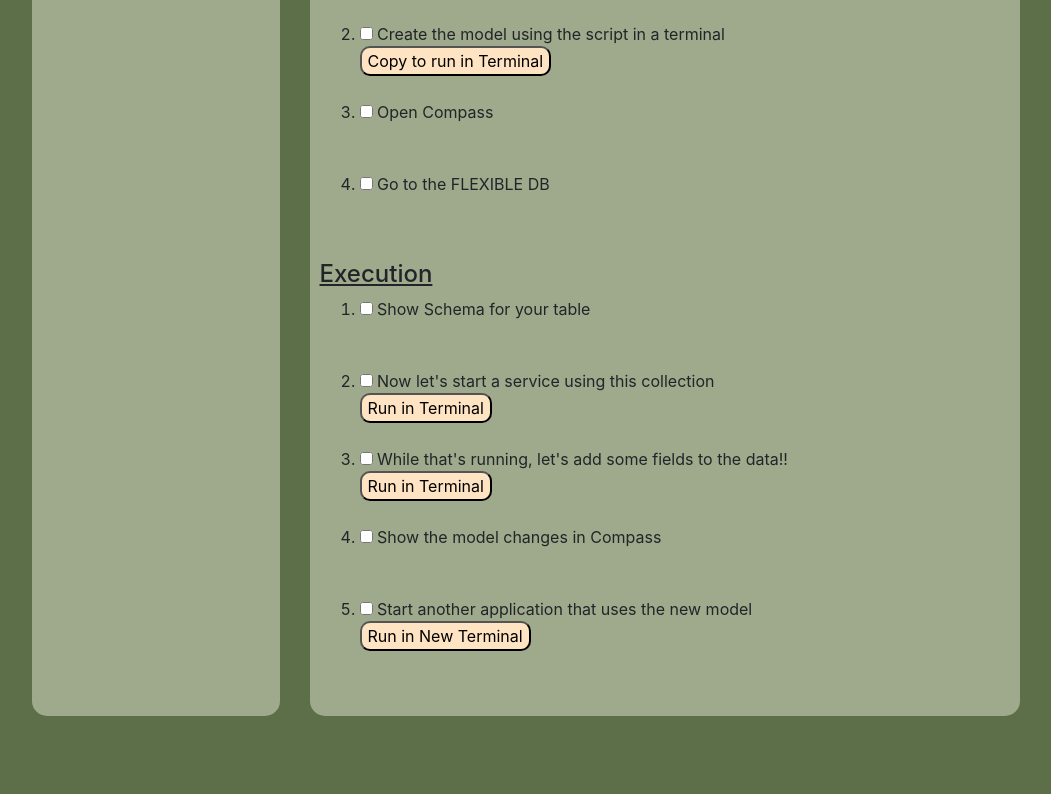
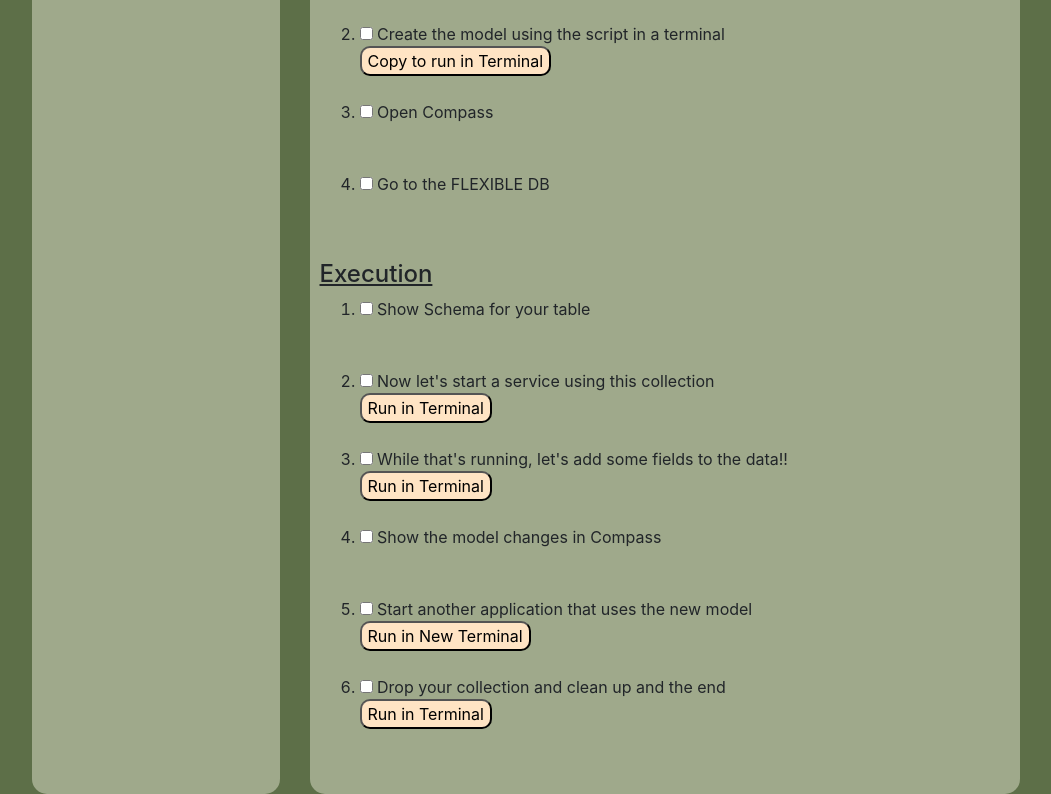
Before and after one commit to jsstokes/DemoMonkey, an Angular app: page / in a window 1280 px wide. Shown: the part 287-1081 px from the top of the page, without its empty margins (68-1119 px from the left). Before the commit the page ends 1003 px from the top, so only its background shows below. Built offline with nearby package versions, Linux system fonts and the light colour scheme.

Commit message:
Added more data

```diff
--- a/src/app/data/test-data.ts
+++ b/src/app/data/test-data.ts
@@ -62,6 +62,15 @@ export var TestData = [
           {
             label: "Run in New Terminal",
             textToCopy: "./microservice_two.py"
+          }
+        ]
+      },
+      {
+        body: "Drop your collection and clean up and the end",
+        buttons: [
+          {
+            label: "Run in Terminal",
+            textToCopy: "./clean_environment.py"
           }
         ]
       }
```
